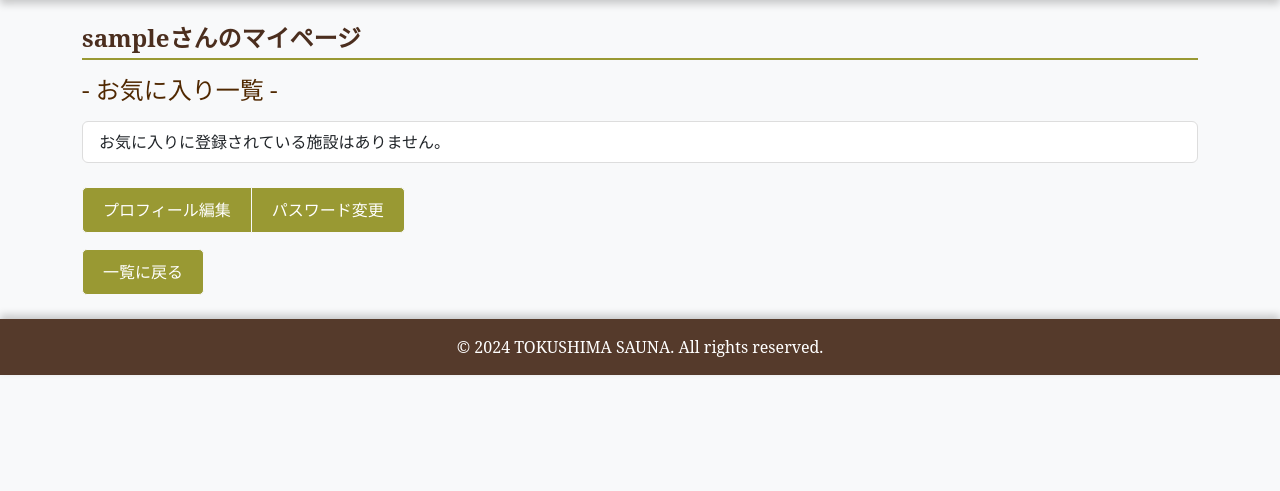
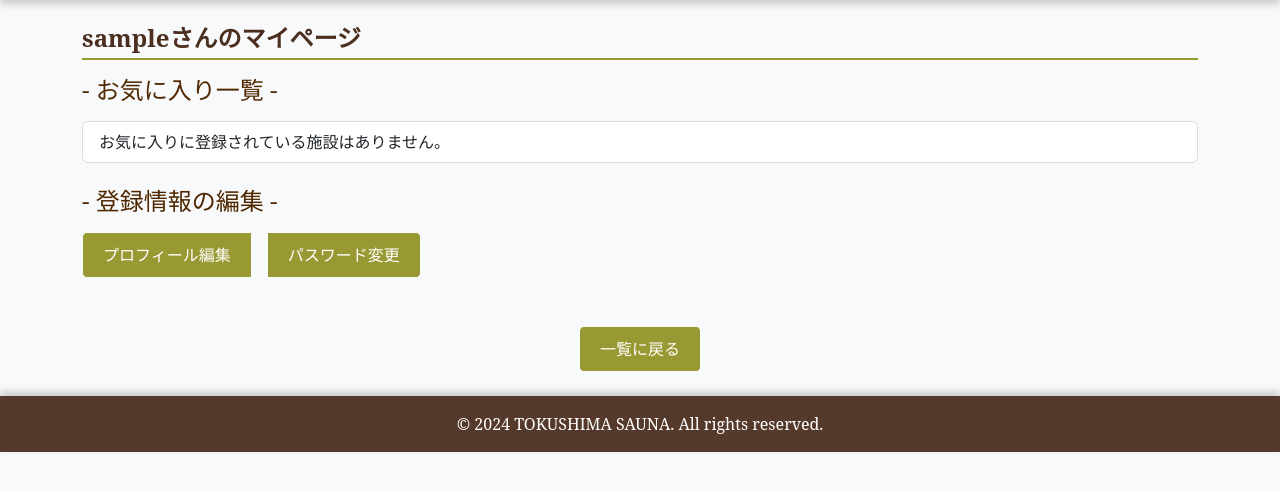
Before and after one commit to o1-mat/tokushima-sauna, a Django app: page /mypage/ in a window 1280 px wide. Shown: the part 69-560 px from the top of the page. Run offline with Django 5.2, Linux system fonts and the light colour scheme; the visitor is signed in with stand-in values (Sample User, id 1); data that the repository does not hold is empty.

Commit message:
Add files via upload

```diff
--- a/tokushimasauna/templates/mypage.html
+++ b/tokushimasauna/templates/mypage.html
@@ -19,12 +19,15 @@
     {% endfor %}
 </ul>
 
-<div class="btn-group mb-3 me-2">
-    <a href="{% url 'edit_user' %}" class="btn btn-light">プロフィール編集</a>
+<h4>- 登録情報の編集 -</h4>
+<div class="btn-group mb-4">
+    <a href="{% url 'edit_user' %}" class="btn btn-light me-3">プロフィール編集</a>
     <a href="{% url 'change_password' %}" class="btn btn-light">パスワード変更</a>
 </div>
 
-<div class="d-flex justify-content-between">
+<div class="mb-4"></div> <!-- 空白 -->
+
+<div class="d-flex justify-content-center">
     <a href="{% url 'spa_list' %}" class="btn btn-light">一覧に戻る</a>
 </div>
 {% endblock %}
```
